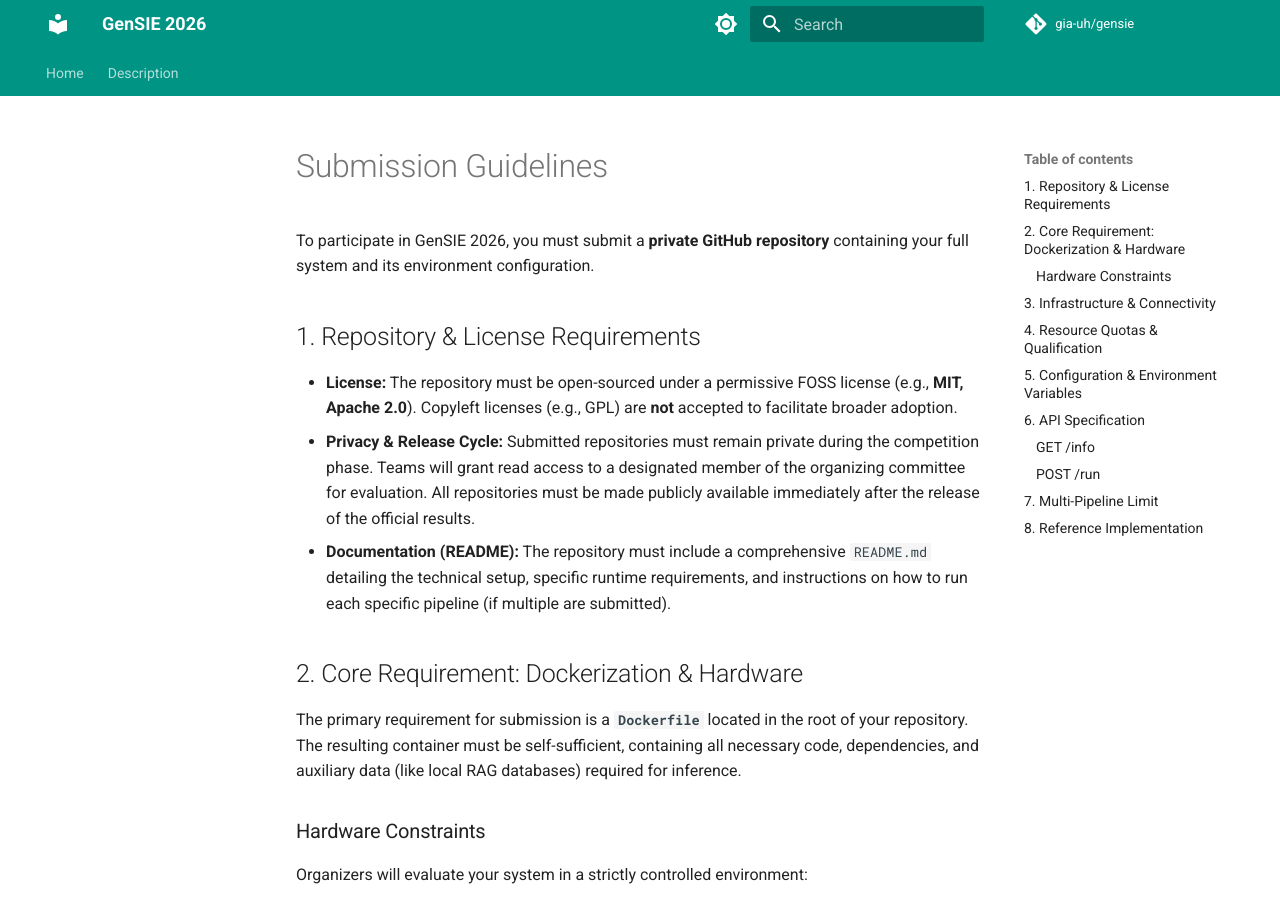
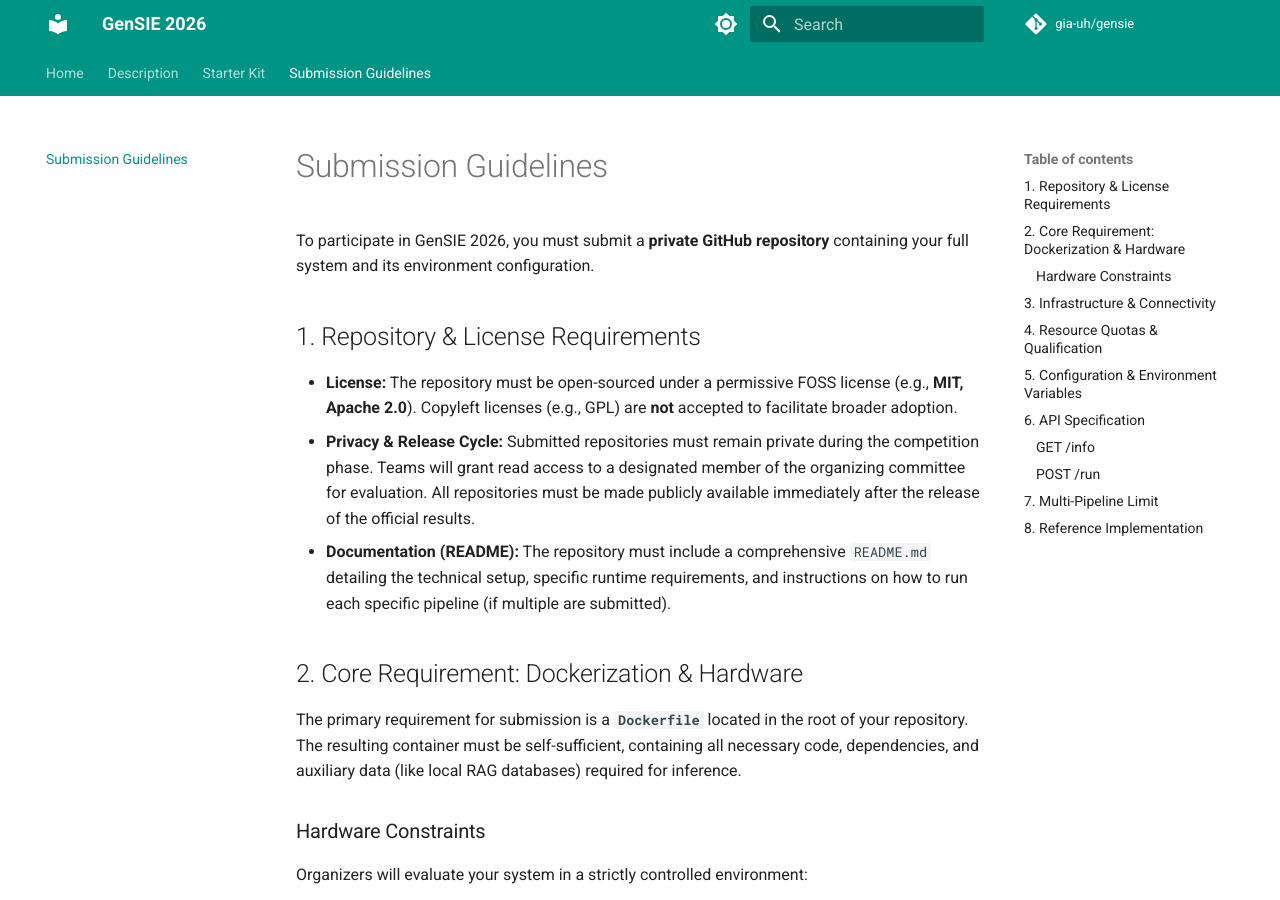
Before and after one commit to gia-uh/gensie, an MkDocs documentation site: the page built from docs/submission.md, in a window 1280 px wide and 900 px high. Built offline with MkDocs 1.6.1 and Material for MkDocs 9.7.7, drawn with Linux system fonts in a browser that asks for light colours; comment, search, counter and statistics services are not loaded.

Commit message:
docs: update mkdocs navigation with starter kit and submission guides

```diff
--- a/mkdocs.yaml
+++ b/mkdocs.yaml
@@ -26,6 +26,7 @@
     - navigation.tabs
     - navigation.sections
     - navigation.top
+    - toc.follow
     - content.code.copy
     - content.tabs.link
 
@@ -48,3 +49,5 @@
 nav:
   - Home: index.md
   - Description: description.md
+  - Starter Kit: starter-kit.md
+  - Submission Guidelines: submission.md
```
